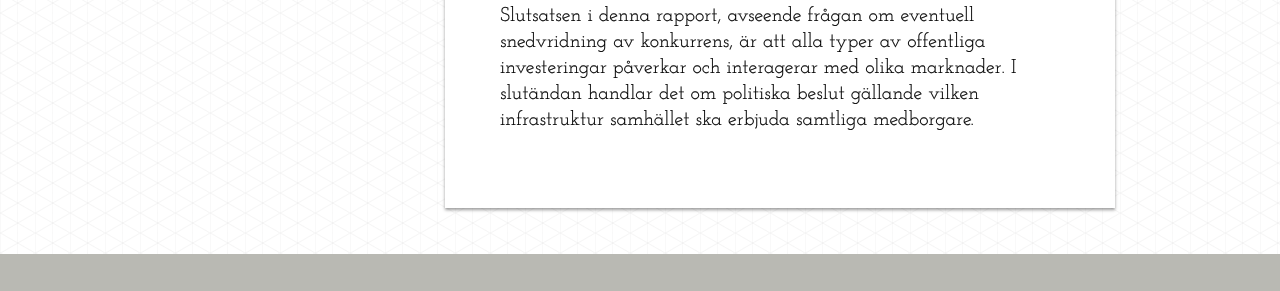
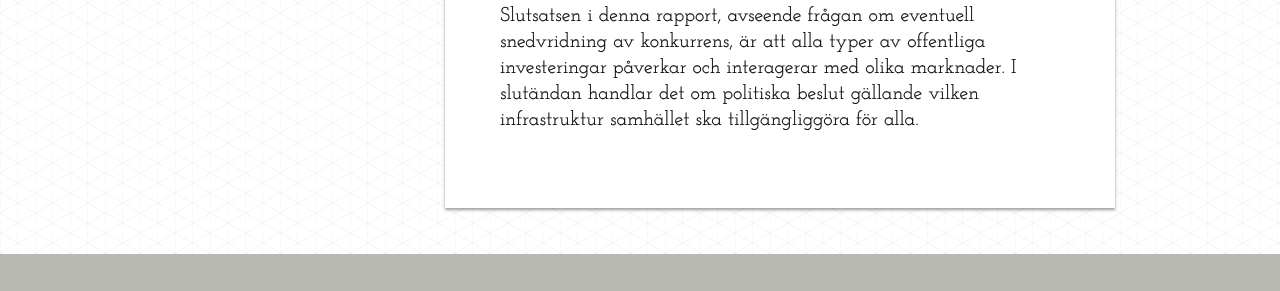
Before and after one commit to dilettant/allmannakontoret, a Jekyll site: the page built from koncept/finansieringsformer.md, in a window 1280 px wide. Shown: the part 1167-1458 px from the top of the page. Built offline with Jekyll 4.4.1, drawn with Linux system fonts in a browser that asks for light colours.

Commit message:
Updated koncept/finansieringsformer.md

```diff
--- a/koncept/finansieringsformer.md
+++ b/koncept/finansieringsformer.md
@@ -15,4 +15,4 @@
 *Frågan om konkurrens med befintliga företag och aktörer*
 Idén om allmänna kontor har mött frågor och synpunkter gällande konkurrensproblematik. Kritiken ligger då i att allmänna kontor skulle göra det svårt för existerande aktörer som hyr ut arbetslokaler.
 
-Slutsatsen i denna rapport, avseende frågan om eventuell snedvridning av konkurrens, är att alla typer av offentliga investeringar påverkar och interagerar med olika marknader. I slutändan handlar det om politiska beslut gällande vilken infrastruktur samhället ska erbjuda samtliga medborgare.
+Slutsatsen i denna rapport, avseende frågan om eventuell snedvridning av konkurrens, är att alla typer av offentliga investeringar påverkar och interagerar med olika marknader. I slutändan handlar det om politiska beslut gällande vilken infrastruktur samhället ska tillgängliggöra för alla.
```
